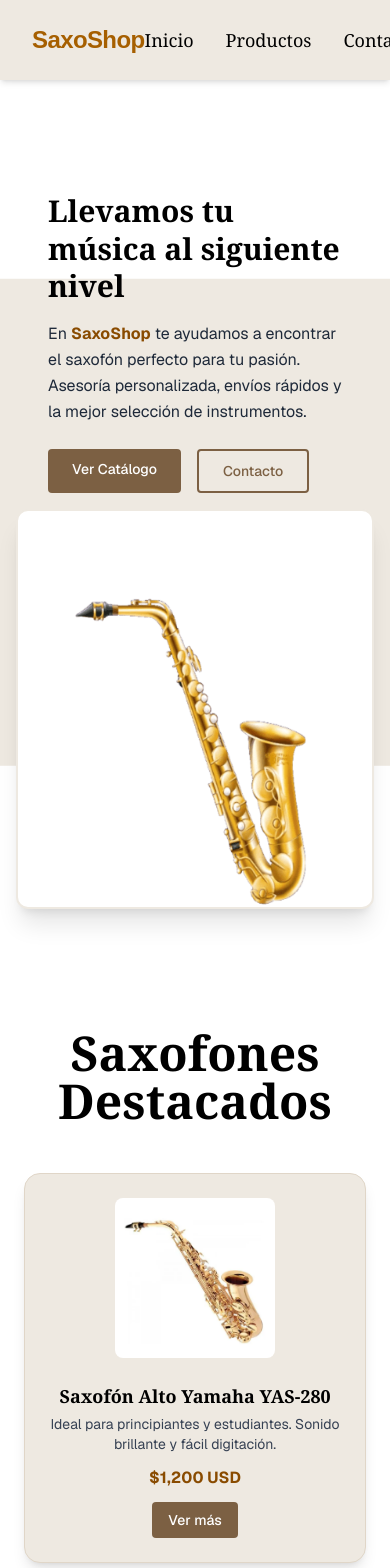
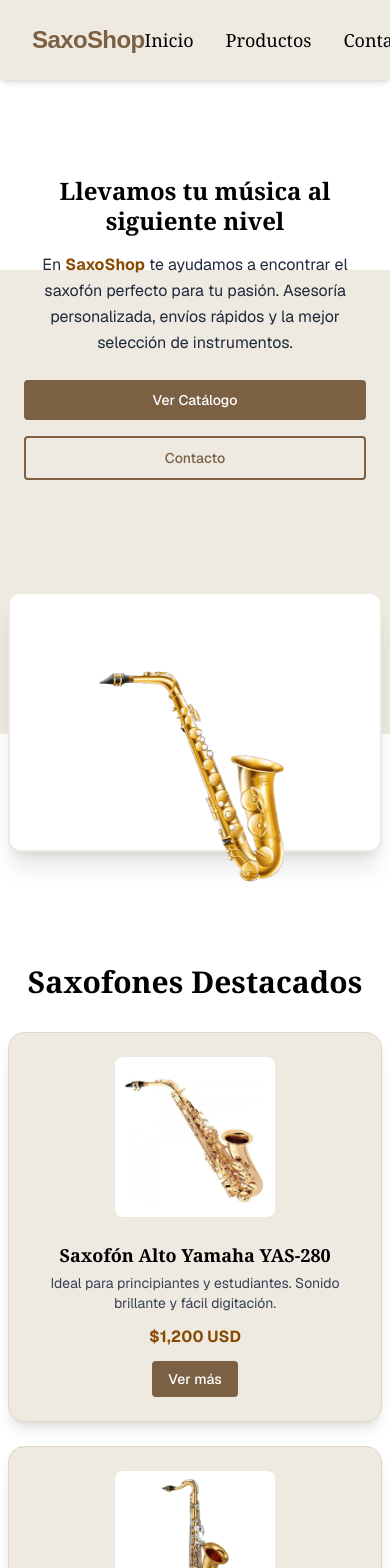
Before and after one commit to VM-Studio/saxofones, a Next.js app: page / in a window 390 px wide. Shown: the top 1568 px of the page. Built offline with nearby package versions, Linux system fonts and the light colour scheme.

Commit message:
adaptable al celu

```diff
--- a/src/app/Navbar.tsx
+++ b/src/app/Navbar.tsx
@@ -8,7 +8,7 @@ export default function Navbar() {
   return (
     <nav className="w-full flex items-center justify-between py-6 px-8 bg-[#eee9e1] shadow-md">
       <div className="flex items-center gap-3">
-        <span className="text-2xl font-bold text-yellow-700 tracking-tight">SaxoShop</span>
+  <span className="text-2xl font-bold text-[#7c6043] tracking-tight">SaxoShop</span>
       </div>
   <ul className="flex gap-8 text-lg font-medium font-serif">
         <li>
--- a/src/app/page.tsx
+++ b/src/app/page.tsx
@@ -7,33 +7,33 @@ export default function Home() {
   return (
   <main className="min-h-screen w-full bg-white font-sans">
       {/* Hero con fondo blanco y franja marrón beige */}
-      <section className="relative min-h-screen flex items-center pt-20 pb-4 bg-white">
+  <section className="relative min-h-screen flex flex-col items-center pt-20 pb-4 bg-white">
         {/* Franja marrón beige horizontal */}
-        <div className="absolute left-0 right-0 top-1/2 -translate-y-1/2 bg-[#eee9e1] h-[55%] md:h-[60%] z-0"></div>
-        <div className="container mx-auto px-4 relative z-10">
-          <div className="grid grid-cols-1 lg:grid-cols-2 gap-6 items-center">
+  <div className="absolute left-0 right-0 top-1/2 -translate-y-1/2 bg-[#eee9e1] h-[55%] md:h-[60%] z-0"></div>
+        <div className="container mx-auto px-2 sm:px-4 relative z-10">
+          <div className="grid grid-cols-1 lg:grid-cols-2 gap-8 items-center">
             {/* Texto */}
-            <div className="p-8 lg:p-12">
-              <h1 className="text-3xl md:text-4xl lg:text-5xl font-serif font-bold mb-4 text-black leading-tight">
+            <div className="p-4 sm:p-8 lg:p-12">
+              <h1 className="text-2xl xs:text-3xl md:text-4xl lg:text-5xl font-serif font-bold mb-4 text-black leading-tight text-center lg:text-left">
                 Llevamos tu música al siguiente nivel
               </h1>
-              <p className="text-base text-gray-800 mb-6 leading-relaxed">
+              <p className="text-base sm:text-lg text-gray-800 mb-6 leading-relaxed text-center lg:text-left">
                 En <span className="font-bold text-yellow-800">SaxoShop</span> te ayudamos a encontrar el saxofón perfecto para tu pasión. Asesoría personalizada, envíos rápidos y la mejor selección de instrumentos.
               </p>
-              <div className="flex gap-4 mt-4">
-                <Link href="/productos" className="inline-block bg-[#7c6043] text-white px-6 py-2.5 text-sm hover:bg-[#5d4630] transition-colors font-medium rounded">Ver Catálogo</Link>
-                <Link href="/contacto" className="inline-block border-2 border-[#7c6043] text-[#7c6043] px-6 py-2.5 text-sm hover:bg-[#7c6043] hover:text-white transition-colors font-medium rounded">Contacto</Link>
+              <div className="flex flex-col sm:flex-row gap-4 mt-4 justify-center lg:justify-start">
+                <Link href="/productos" className="inline-block bg-[#7c6043] text-white px-6 py-2.5 text-sm hover:bg-[#5d4630] transition-colors font-medium rounded w-full sm:w-auto text-center">Ver Catálogo</Link>
+                <Link href="/contacto" className="inline-block border-2 border-[#7c6043] text-[#7c6043] px-6 py-2.5 text-sm hover:bg-[#7c6043] hover:text-white transition-colors font-medium rounded w-full sm:w-auto text-center">Contacto</Link>
               </div>
             </div>
             {/* Tarjeta blanca con imagen arriba */}
-            <div className="relative h-[400px] lg:h-[500px] z-20 flex items-center justify-center">
-              <div className="bg-white rounded-xl shadow-xl border-2 border-[#eee9e1] w-full h-full flex flex-col items-center justify-start p-4 -mt-20">
-                <div className="w-full flex justify-center mt-16">
+            <div className="relative h-[260px] xs:h-[320px] sm:h-[400px] lg:h-[500px] z-20 flex items-center justify-center mt-16 sm:mt-20 lg:mt-0">
+              <div className="bg-white rounded-xl shadow-xl border-2 border-[#eee9e1] w-full h-full flex flex-col items-center justify-start p-2 sm:p-4">
+                <div className="w-full flex justify-center mt-16 sm:mt-24">
                   <Image
                     src="/saxo.png"
                     alt="Saxofón dorado"
-                    width={320}
-                    height={320}
+                    width={220}
+                    height={220}
                     className="object-contain rounded-lg libro-rotar"
                     priority
                   />
@@ -45,10 +45,10 @@ export default function Home() {
       </section>
 
       {/* Productos destacados */}
-      <section className="py-16 bg-white">
-        <div className="max-w-6xl mx-auto px-6">
-          <h2 className="text-5xl font-extrabold text-center text-black mb-12 font-serif">Saxofones Destacados</h2>
-          <div className="grid grid-cols-1 md:grid-cols-3 gap-8">
+      <section className="py-10 sm:py-16 bg-white">
+        <div className="max-w-6xl mx-auto px-2 sm:px-6">
+          <h2 className="text-3xl sm:text-4xl md:text-5xl font-extrabold text-center text-black mb-8 sm:mb-12 font-serif">Saxofones Destacados</h2>
+          <div className="grid grid-cols-1 xs:grid-cols-2 md:grid-cols-3 gap-6 sm:gap-8">
             {/* Producto 1 */}
             <div className="bg-[#eee9e1] rounded-2xl shadow-lg p-6 flex flex-col items-center border border-[#e0d6c8] transition-transform hover:-translate-y-2">
               <Image src="/saxo1.png" alt="Saxofón Alto" width={160} height={160} className="mb-6 rounded-lg bg-white p-2" />
```
